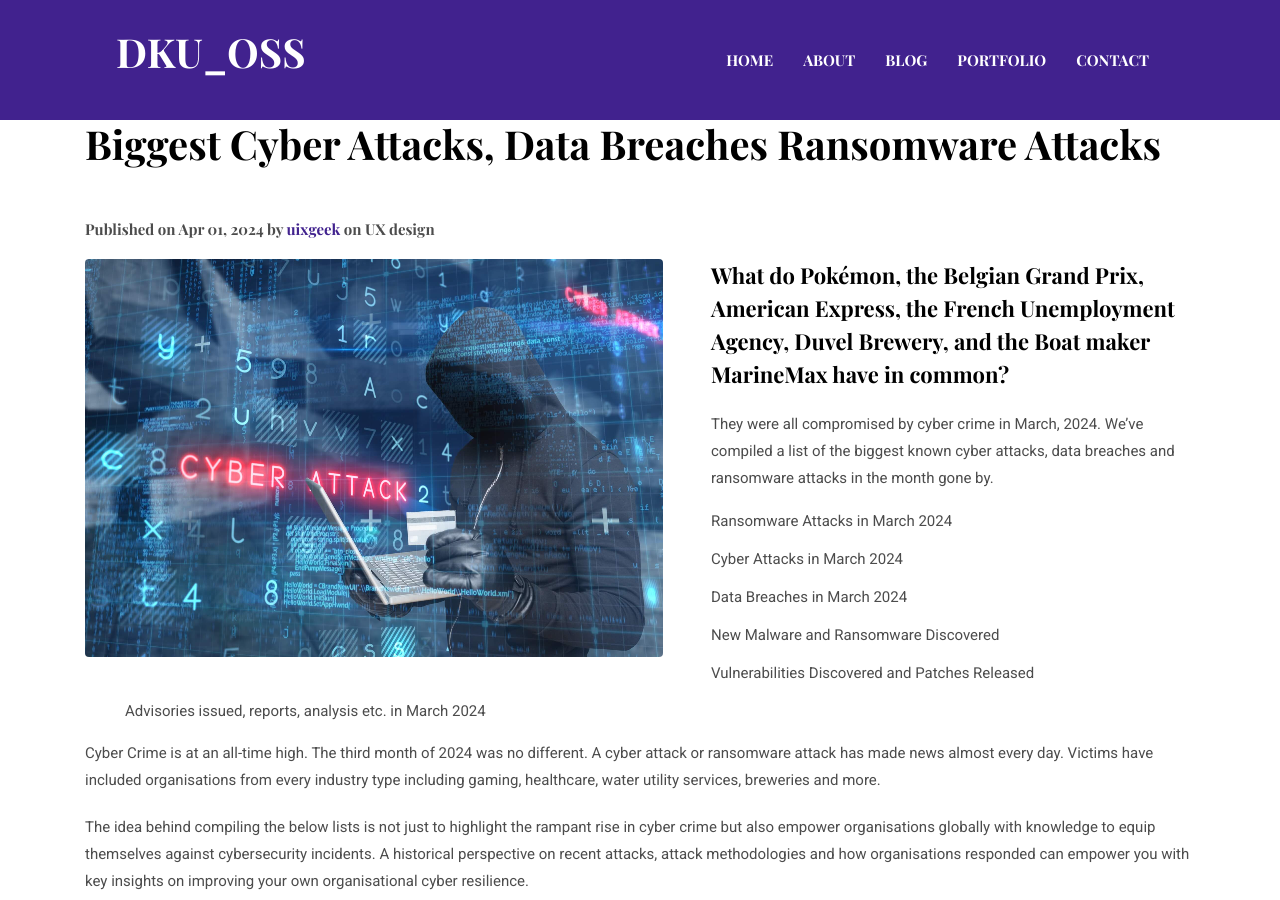
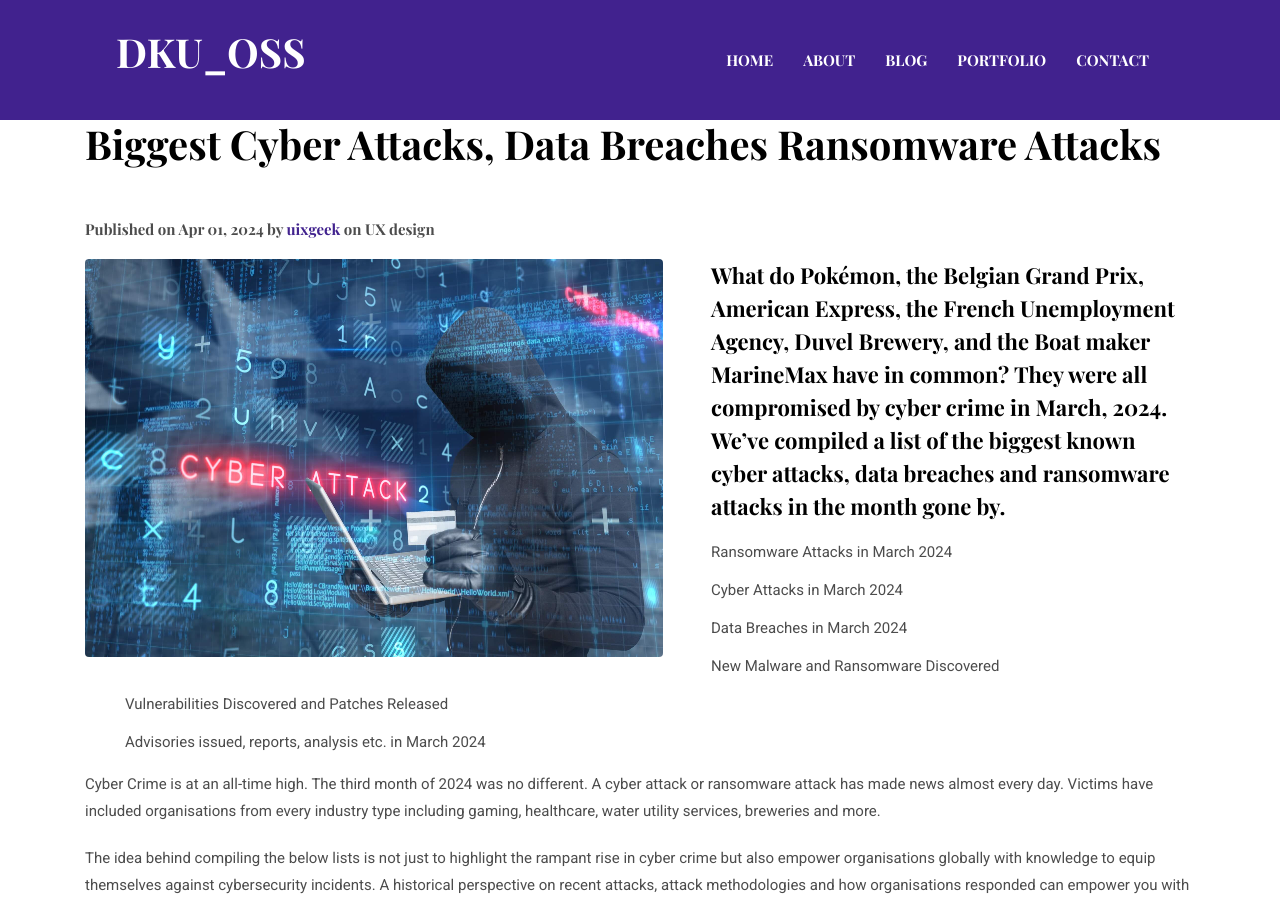
Before and after one commit to aen0n/Mid-Term-Project, a Jekyll site: the page built from _posts/2017-05-26-amazon-increase-income-1.5-million copy 3.markdown, in a window 1280 px wide and 900 px high, scrolled down 464 px. Built offline with Jekyll 4.4.1, drawn with Linux system fonts in a browser that asks for light colours; some of the changed text lies outside the part shown.

Commit message:
Fix: revise blog article

```diff
--- a/_posts/2017-05-26-amazon-increase-income-1.5-million copy 3.markdown
+++ b/_posts/2017-05-26-amazon-increase-income-1.5-million copy 3.markdown
@@ -7,9 +7,7 @@
 tags:   UX design
 ---
 
-**What do Pokémon, the Belgian Grand Prix, American Express, the French Unemployment Agency, Duvel Brewery, and the Boat maker MarineMax have in common?**
-
-They were all compromised by cyber crime in March, 2024.  We've compiled a list of the biggest known cyber attacks, data breaches and ransomware attacks in the month gone by.
+**What do Pokémon, the Belgian Grand Prix, American Express, the French Unemployment Agency, Duvel Brewery, and the Boat maker MarineMax have in common? They were all compromised by cyber crime in March, 2024.  We've compiled a list of the biggest known cyber attacks, data breaches and ransomware attacks in the month gone by.**
 
 1. Ransomware Attacks in March 2024
 2. Cyber Attacks in March 2024
@@ -30,20 +28,26 @@
 
 > New Ransomware/Malware Discovered in March 2024
 
-*1. CryptoChameleon*
+***1. CryptoChameleon***
+
 A new phishing kit named CryptoChameleon is being used to target Federal Communications Commission (FCC) employees, using specially crafted single sign-on (SSO) pages for Okta that appear remarkably similar to the originals.
 
-*2. CHAVECLOAK trojan*
+***2. CHAVECLOAK trojan***
+
 Security researchers have identified new malware aimed at stealing banking credentials from Brazilians, as cybercriminals continue to target the country’s financial sector.
 
-*3. GTPDOOR Linux malware*
+***3. GTPDOOR Linux malware***
+
 Security researcher HaxRob discovered a previously unknown Linux backdoor named GTPDOOR, designed for covert operations within mobile carrier networks.
 
-*4. WineLoader malware*
+***4. WineLoader malware***
+
 Researchers are warning that a notorious hacking group linked to Russia's Foreign Intelligence Service (SVR) is targeting political parties in Germany for the first time, shifting their focus away from the typical targeting of diplomatic missions.
 
-*5. StrelaStealer malware*
+***5. StrelaStealer malware***
+
 A new large-scale StrelaStealer malware campaign has impacted over a hundred organisations across the United States and Europe, attempting to steal email account credentials.
 
-*6. AceCryptor malware*
+***6. AceCryptor malware***
+
 Thousands of new infections involving the AceCryptor tool — which allows hackers to obfuscate malware and slip it into systems without being detected by anti-virus software — have been discovered as part of a campaign targeting organizations across Europe.
```
